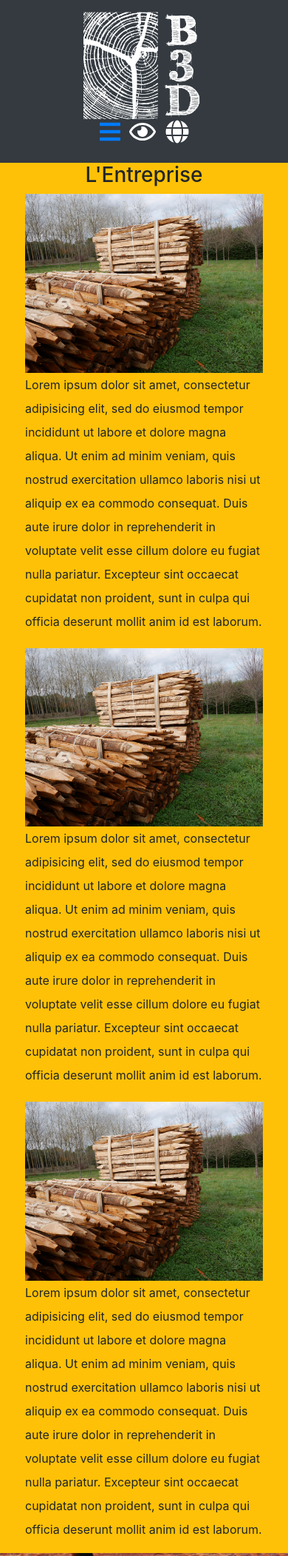
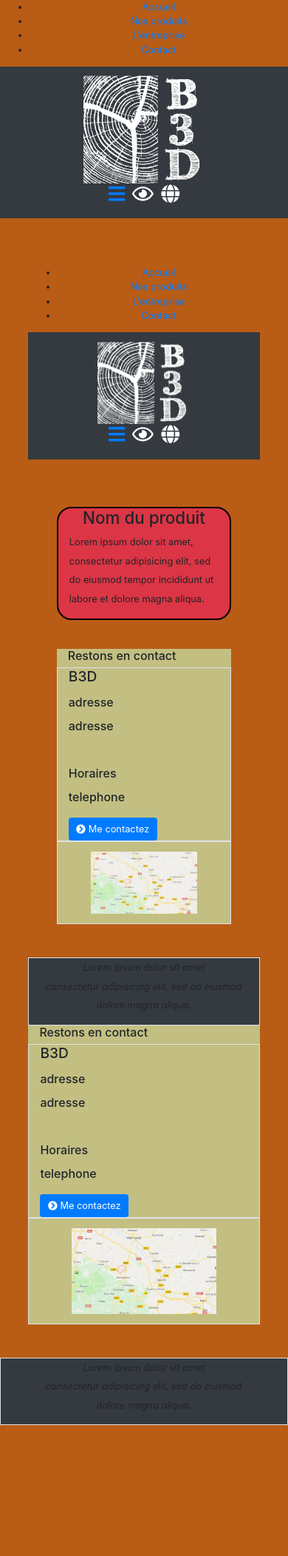
Before and after one commit to Jarod-MIDY/B3D, a PHP site: page /pagetest.php in a window 390 px wide. Shown: the top 2103 px of the page at 74% size. After the commit the page ends 1926 px from the top, so only its background shows below. Run offline with PHP 8.4, Linux system fonts and the light colour scheme; some libraries are stand-ins or nearby versions.

Commit message:
amélioration responsive et css....

```diff
--- a/pagetest.php
+++ b/pagetest.php
@@ -1,6 +1,5 @@
 <?php include('parts/header.php'); ?>
-<div class="parallax">
-<?php include('societe.php'); ?>
+<div class="parallax p-5">
 <?php include('produit.php'); ?>
 <?php include('parts/restercontact.php'); ?>
 </div>
--- a/parts/header.php
+++ b/parts/header.php
@@ -27,8 +27,8 @@
 		<nav>
 			<ul>
 				<li><a id="accueil" class="sliding-middle-out" href="#">Accueil</a></li>
-				<li><a id="nosProduits" class="sliding-middle-out" href="#">Nos produits</a></li>
-				<li><a id="entreprise" class="sliding-middle-out" href="#">L'entreprise</a></li>
+				<li><a id="nosProduits" class="sliding-middle-out" href="les-produits.php">Nos produits</a></li>
+				<li><a id="entreprise" class="sliding-middle-out" href="societe.php">L'entreprise</a></li>
 				<li><a id="contact" class="sliding-middle-out" href="#">Contact</a></li>
 			</ul>
 		</nav>
@@ -46,7 +46,7 @@
 					<ul class="nav ">
 						<li class="nav-item"><a id="accueil" class="nav-link sliding-middle-out" href="accueil.php">Accueil</a></li>
 						<li class="nav-item dropdown">
-							<a class="nav-link dropdown-toggle" href="#" id="navbardrop" role="button" data-toggle="dropdown" data-hover="">Nos Produits</a>
+							<a class="nav-link dropdown-toggle" href="les-produits.html" id="navbardrop" role="button" data-toggle="dropdown" data-hover="">Nos Produits</a>
 							<div class="dropdown-menu">
 								<a href="produit.php" class="dropdown-item ">Piquets chataigniers</a>
 								<a href="produit.php" class="dropdown-item ">Piquets acacia</a>
--- a/parts/restercontact.php
+++ b/parts/restercontact.php
@@ -1,12 +1,12 @@
-<section id="contactNous" class="container bg-success border p-4 cadre">
+<section id="contactNous" class="container">
 		<h5 class="display-5">Restons en contact<h5>
 				<div class="row">
-					<div class="col-lg-6 col-md-10 col-sm-10 border">
+					<div class="col-lg-6 col-md-10 col-sm-12 border">
 						<h4>B3D</h4>
 						<p>adresse</br>adresse</br></br>Horaires</br>telephone</p>
 						<a class="" href="contact.php" target="" title="ouvre le formulaire de contact"><button type="button" class="btn btn-primary align-self-center"><i class="fas fa-chevron-circle-right"></i> Me contactez</button></a>
 					</div>
-					<div class="col-lg-6 col-md-10 col-sm-10 border text-center">
+					<div class="col-lg-6 col-md-10 col-sm-12 border text-center">
 						<img src="imgs/Maps.png" class="img-fluid m-3 " style="width: 70%;"></div>
 				</div>
 	</section>
--- a/produit.php
+++ b/produit.php
@@ -1,69 +1,14 @@
-<section id ="pageProduits" class="container">
+<?php include('parts/header.php'); ?>
+<div class="parallax p-5">
 
-  <h3 class="display-3 text-center">Nos Produits</h3>
-<div class="row justify-content-center ">
-      <div class="col-lg-4 col-md-5 col-sm-10">
-        <div class="card m-2">
-          <div class="card-body text-center">
-            <p><img class=" img-fluid" src="imgs/tas_piquets.jpg" alt="card image"></p>
-            <h4 class="card-title">Nos piquets en chataignier</h4>
-            <h7><em></em></h7>
-            <p class="card-text">
-            </p>
-            <i class="" style="color: "></i>
-            <button class="btn-default" href="#">Voir le produit</button>
-          </div>
-        </div>
+<section id="produit" class="container cadre bg-danger mb-5">
+  <h3 class=" text-center">Nom du produit</h3>
+  <p>Lorem ipsum dolor sit amet, consectetur adipisicing elit, sed do eiusmod tempor incididunt ut labore et dolore magna aliqua. </p>
+  <div class="row">
+    <div class="col-lg-6"></div>
+  </div>
+</section>
 
-      </div>
-
-      <div class="col-lg-4 col-md-5 col-sm-10">
-        <div class="card m-2">
-          <div class="card-body text-center">
-            <p><img class=" img-fluid" src="imgs/tas_piquets.jpg" alt="card image"></p>
-            <h4 class="card-title">Nos piquets en acacia</h4>
-            <h7><em></em></h7>
-            <p class="card-text">
-            </p>
-            <i class="" style="color: "></i>
-            <button class="btn-default" href="#">Voir le produit</button>
-          </div>
-        </div>
-      </div>
+<?php include('parts/restercontact.php'); ?>
 </div>
-
-<div class="row justify-content-center">
-
-      <div class="col-lg-4 col-md-5 col-sm-10">
-        <div class="card m-2">
-        <div class="card-body text-center">
-          <p><img class=" img-fluid" src="imgs/tas_piquets.jpg" alt="card image"></p>
-          <h4 class="card-title">Nos piquets en pins</h4>
-          <h7><em></em></h7>
-          <p class="card-text">
-          </p>
-          <i class="" style="color: "></i>
-          <button class="btn-default" href="#">Voir le produit</button>
-        </div>
-      </div>
-    </div>
-
-      <div class="col-lg-4 col-md-5 col-sm-10">
-        <div class="card m-2">
-        <div class="card-body text-center">
-          <p><img class=" img-fluid" src="imgs/tas_piquets.jpg" alt="card image"></p>
-          <h4 class="card-title">Bois de feu</h4>
-          <h7><em></em></h7>
-          <p class="card-text">
-          </p>
-          <i class="" style="color: "></i>
-          <button class="btn-default" href="#">Voir le produit</button>
-        </div>
-      </div>
-    </div>
-
-
-
-
-    </div>
-</section>
+<?php include('parts/footer.php'); ?>
--- a/societe.php
+++ b/societe.php
@@ -1,25 +1,45 @@
-<section id="pageEntreprise" class="container bg-warning">
-  <h3 class=" text-center">L'Entreprise</h3>
+<?php include('parts/header.php'); ?>
 
-    <div class="row justify-content-center m-1">
-      <div class="col-lg-4 col-md-4 col-sm-10">
-        <img class="img-fluid" src="imgs/tas_piquets.jpg" alt="">
+
+<section id="pageEntreprise" class="container">
+  <h3 class="display-3 text-center">L'Entreprise</h3>
+
+    <div class=" texte-entreprise">
+      <div class="row justify-content-center cadre bg-light">
+      <h5 class="">Historique</h5>
+      <div class="row justify-content-start m-1">
+        <div class="col-lg-3 col-md-4 col-sm-10 d-flex align-items-center">
+          <img class="img-fluid" src="imgs/tas_piquets.jpg" alt="" >
+        </div>
+        <div class="col-lg-5 col-md-6 col-sm-12"><p>Lorem ipsum dolor sit amet, consectetur adipisicing elit, sed do eiusmod tempor incididunt ut labore et dolore magna aliqua. Ut enim ad minim veniam, quis nostrud exercitation ullamco laboris nisi ut aliquip ex ea commodo consequat. Excepteur sint occaecat cupidatat non proident, sunt in culpa qui officia deserunt mollit anim id est laborum.</p></div>
       </div>
-      <div class="col-lg-8 col-md-6 col-sm-12 d-flex align-items-center"><p>Lorem ipsum dolor sit amet, consectetur adipisicing elit, sed do eiusmod tempor incididunt ut labore et dolore magna aliqua. Ut enim ad minim veniam, quis nostrud exercitation ullamco laboris nisi ut aliquip ex ea commodo consequat. Duis aute irure dolor in reprehenderit in voluptate velit esse cillum dolore eu fugiat nulla pariatur. Excepteur sint occaecat cupidatat non proident, sunt in culpa qui officia deserunt mollit anim id est laborum.</p></div>
     </div>
-
-    <div id="zone2-entreprise" class="row justify-content-center m-1">
-      <div class="col-lg-8 col-md-6 col-sm-12  d-flex align-items-center"><p>Lorem ipsum dolor sit amet, consectetur adipisicing elit, sed do eiusmod tempor incididunt ut labore et dolore magna aliqua. Ut enim ad minim veniam, quis nostrud exercitation ullamco laboris nisi ut aliquip ex ea commodo consequat. Duis aute irure dolor in reprehenderit in voluptate velit esse cillum dolore eu fugiat nulla pariatur. Excepteur sint occaecat cupidatat non proident, sunt in culpa qui officia deserunt mollit anim id est laborum.</p></div>
-      <div class="col-lg-4 col-md-4 col-sm-10">
+</div>
+    <div class="col-lg-8 col-md-12 col-sm-12 texte-entreprise">
+      <div class="row justify-content-center cadre bg-light">
+      <h5 class="">Devpt Durable</h5>
+    <div id="zone2-entreprise" class=" row justify-content-center">
+      <div class="col-lg-7 col-md-6 col-sm-12  d-flex align-items-center"><p>Lorem ipsum dolor sit amet, consectetur adipisicing elit, sed do eiusmod tempor incididunt ut labore et dolore magna aliqua. Duis aute irure dolor in reprehenderit in voluptate velit esse cillum dolore eu fugiat nulla pariatur. Excepteur sint occaecat cupidatat non proident, sunt in culpa qui officia deserunt mollit anim id est laborum.</p></div>
+      <div class="col-lg-5 col-md-4 col-sm-10">
         <img class=" img-fluid" src="imgs/tas_piquets.jpg" alt="">
       </div>
     </div>
+  </div>
+</div>
 
+  <div class="col-lg-8  col-md-12 col-sm-12 texte-entreprise ">
+    <div class="row justify-content-center cadre bg-light">
+    <h5 class="">La chaine de production</h5>
   <div class="row justify-content-center m-1">
-    <div class="col-lg-4 col-md-4 col-sm-10 ">
+    <div class="col-lg-5 col-md-4 col-sm-10 ">
       <img class=" img-fluid" src="imgs/tas_piquets.jpg" alt="">
     </div>
-    <div class="col-lg-8 col-md-6 col-sm-12 d-flex align-items-center"><p>Lorem ipsum dolor sit amet, consectetur adipisicing elit, sed do eiusmod tempor incididunt ut labore et dolore magna aliqua. Ut enim ad minim veniam, quis nostrud exercitation ullamco laboris nisi ut aliquip ex ea commodo consequat. Duis aute irure dolor in reprehenderit in voluptate velit esse cillum dolore eu fugiat nulla pariatur. Excepteur sint occaecat cupidatat non proident, sunt in culpa qui officia deserunt mollit anim id est laborum.</p></div>
+    <div class="col-lg-7 col-md-6 col-sm-12 d-flex align-items-center"><p>Lorem ipsum dolor sit amet, consectetur adipisicing elit, sed do eiusmod tempor incididunt ut labore et dolore magna aliqua. . Duis aute irure dolor in reprehenderit in voluptate velit esse cillum dolore eu fugiat nulla pariatur. Excepteur sint occaecat cupidatat non proident, sunt in culpa qui officia deserunt mollit anim id est laborum.</p></div>
   </div>
+</div>
+</div>
+</section>
 
-</section>
+<?php include('parts/restercontact.php'); ?>
+
+<?php include('parts/footer.php'); ?>
--- a/styles/master.css
+++ b/styles/master.css
@@ -1,48 +1,111 @@
+/******************************************/
+/*          css B3D                       */
+/*      ABE-JMI-EMO-NLA                   */
+/*                                        */
+/******************************************/
+
+
+/************************/
+/*     general          */
+html {
+  font-size: 1rem;
+}
+
 body {
+  background-image: url("../imgs/forêt-de-dessin.jpg");  /*parallax*/
+  min-height: 500px;  /*parallax*/
+  background-attachment: fixed;  /*parallax*/
+  background-position: center;  /*parallax*/
+  background-repeat: no-repeat;  /*parallax*/
+  background-size: cover;  /*parallax*/
   margin: 0;
   padding: 0;
 }
 
+header {
+  margin-bottom: 2em;
+}
+
+#contactNous {
+  background-color: #c3bf82;
+  border: 2px solid black ;
+  border-radius: 20px;
+
+}
+
+footer {
+  margin-top: 2em;
+}
+
 p {
-line-height: 200%;
+  line-height: 200%;
 }
 
 .cadre {
-  border : 2px solid black;
+  border: 2px solid black;
   border-radius: 20px;
 }
-/***************************/
-/*      parallax            */
-.parallax {
-  /* The image used */
-  background-image: url("../imgs/acacia.jpg");
-  /* Set a specific height */
-  min-height: 500px;
-  /* Create the parallax scrolling effect */
-  background-attachment: fixed;
-  background-position: center;
-  background-repeat: no-repeat;
-  background-size: cover;
-  }
 
 /*******************************/
-/* carte produit */
+/* page les-produit            */
 .card {
   background-color: grey;
 }
 
+/*******************************/
+/*       page entreprise     */
+.texte-entreprise {
+  margin: 2em;
+}
+
 /******************************/
-@media (max-width: 768px){
+@media (max-width: 768px) {
+  html {
+    font-size: 0.9rem;
+  }
+
+  body {
+    background: #b95c16;
+    margin: 0;
+    padding: 0;
+  }
+
+  #contactNous {
+    margin: 0;
+    border: none;
+    border-radius:0;
+    }
+
+  footer {
+    margin-top: 0;
+  }
+
   #zone2-entreprise {
     display: flex;
     flex-direction: column-reverse;
     align-items: center;
   }
+
+  .texte-entreprise {
+    margin: 1em;
+  }
 }
 
+/******************************/
+@media (max-width: 576px) {
+  html {
+    font-size: 0.8rem;
+  }
 
-/******************************/
-@media (max-width: 576px){
+  footer {
+    margin-top: 0;
+  }
+
+  .card {
+    margin-right: 0;
+    margin-left: 0;
+  }
+
   #zone2-entreprise {
     display: flex;
     flex-direction: column-reverse;
```
Also changed, not shown: header.php (deleted, +0 -109 lines), les-produits.php (added, +72 -0 lines), imgs/forêt-d-automne.jpg (added), imgs/forêt-de-dessin.jpg (added).
